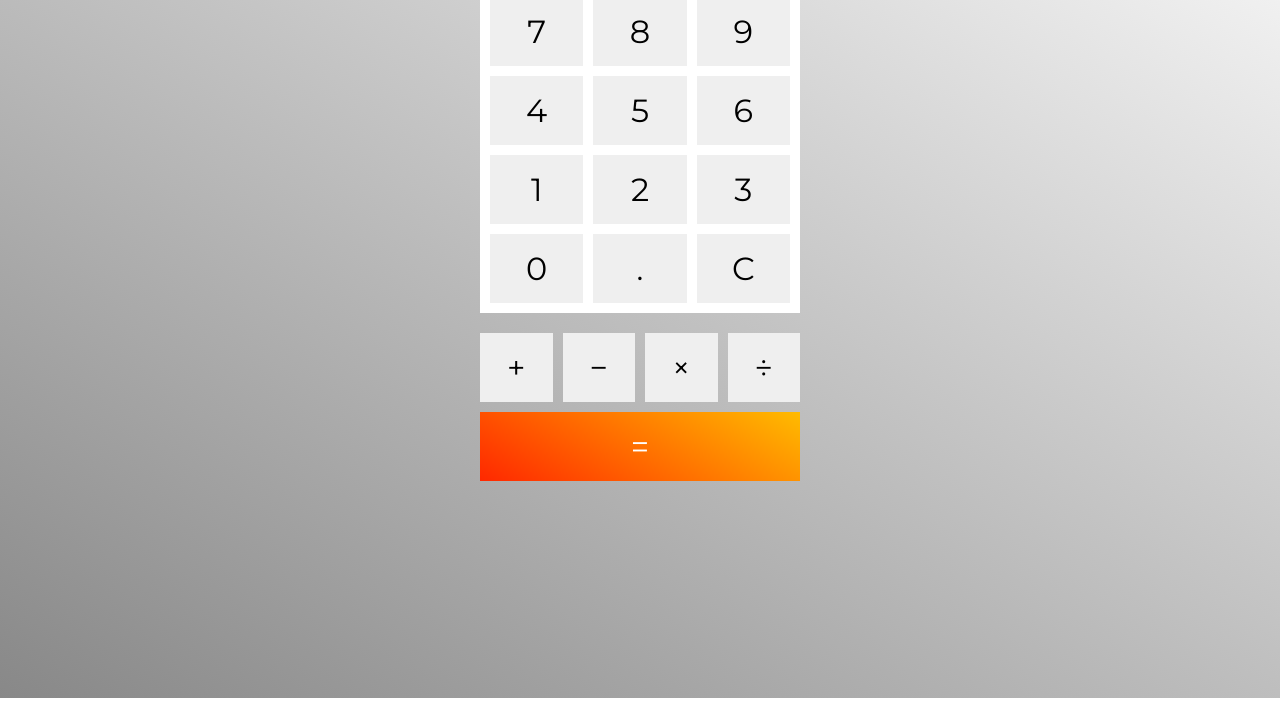
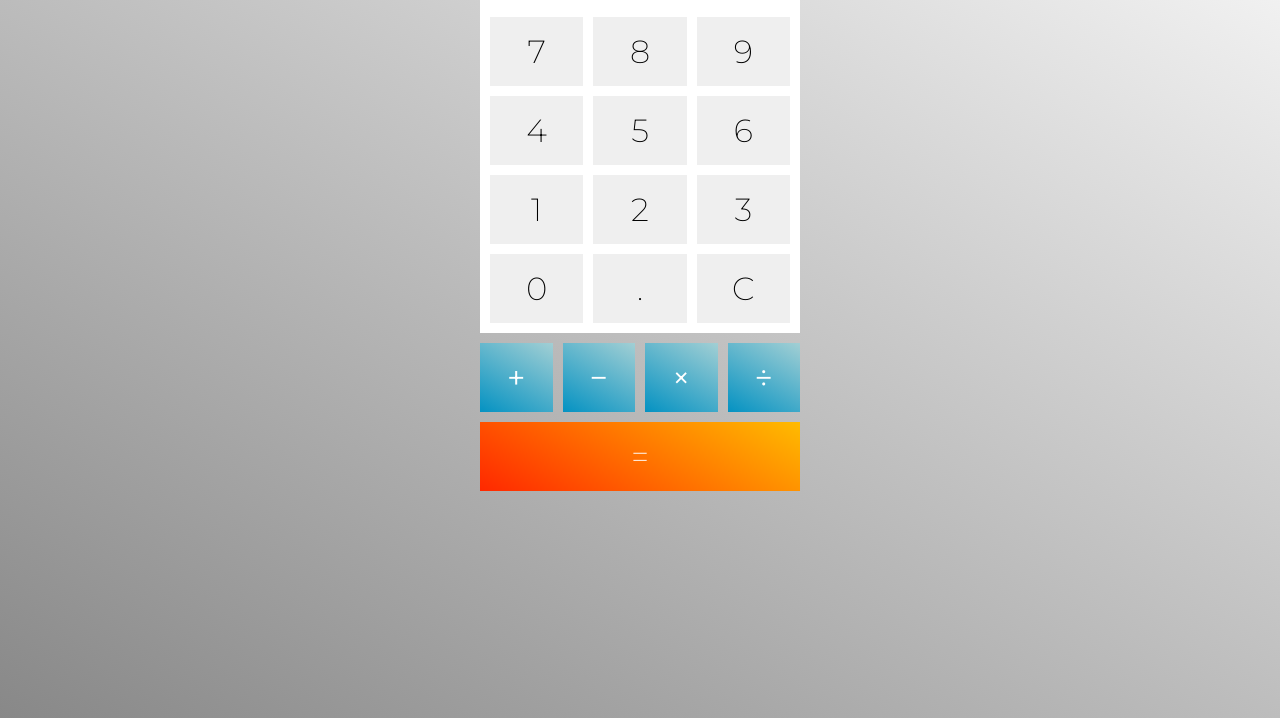
Before and after one commit to KevinMeldau/calculator, a plain HTML site: page index.html in a window 1280 px wide. Shown: the part 202-920 px from the top of the page. Drawn offline with Linux system fonts and the light colour scheme.

Commit message:
Styling edits

```diff
--- a/css/style.css
+++ b/css/style.css
@@ -6,6 +6,10 @@
   --black: #000000;
   --red: #ff2800;
   --orange: #ffbb00;
+  --dark-red: #e62503;
+  --dark-orange: #d89f02;
+  --blue: #0492c2;
+  --light-blue: #a2cfd4;
   --border: 2px solid white;
   --border-radius: 15px;
 
@@ -26,21 +30,19 @@ body {
   background: linear-gradient(30deg, var(--dark-grey), white);
   display: flex;
   flex-direction: column;
-  padding-top: 100px;
+  padding-top: 120px;
 }
 
 .container-bg {
   margin: 0 auto;
   background-color: white;
   width: 25vw;
-  /* height: 60vh; */
-  /* padding: 10px; */
-  margin-bottom: 10px;
 }
 
 .display {
   font-size: 2em;
   background-color: var(--dark-grey);
+  color: white;
   padding: 15px;
   margin: 10px;
   text-align: right;
@@ -56,6 +58,7 @@ body {
 
 .btn {
   font-family: var(--primary-font);
+  font-weight: 200;
   cursor: pointer;
   border: none;
   font-size: 2em;
@@ -63,7 +66,7 @@ body {
   padding: 15px;
 }
 
-.math-operators {
+.math-operators-container {
   margin: 0 auto;
   width: 25vw;
   display: grid;
@@ -71,6 +74,17 @@ body {
   padding: 10px;
   grid-column-gap: 10px;
   grid-row-gap: 10px;
+}
+
+.btn-math-operators {
+  font-family: var(--primary-font);
+  background: linear-gradient(30deg, var(--blue), var(--light-blue));
+  color: white;
+  cursor: pointer;
+  border: none;
+  font-size: 2em;
+  text-align: center;
+  padding: 15px;
 }
 
 .btn-bottom {
@@ -81,20 +95,7 @@ body {
   color: white;
 }
 
-/* .btn {
-  margin-left: 20px;
-  font-family: var(--primary-font);
-  background-color: var(--color-black-20);
+.btn:hover, .btn-bottom:hover, .btn-math-operators:hover {
+  background: black;
   color: white;
-  letter-spacing: 1px;
-  text-transform: uppercase;
-  border: none;
-  padding: 15px 35px;
-  border: var(--border);
-  border-radius: var(--border-radius);
-} */
-
-/* .btn:hover {
-  border: 2px solid grey;
-  background-color: var(--color-black-40);
-} */
+}
--- a/index.html
+++ b/index.html
@@ -26,11 +26,11 @@
           <button class="btn">C</button>
         </div>
       </div>
-              <div class="math-operators">
-                <button class="btn">&plus;</button>
-                <button class="btn">&minus;</button>
-                <button class="btn">&times;</button>
-                <button class="btn">&divide;</button>
+              <div class="math-operators-container">
+                <button class="btn-math-operators">&plus;</button>
+                <button class="btn-math-operators">&minus;</button>
+                <button class="btn-math-operators">&times;</button>
+                <button class="btn-math-operators">&divide;</button>
               </div>
       <button class="btn btn-bottom">&equals;</button>
     </div>
```
